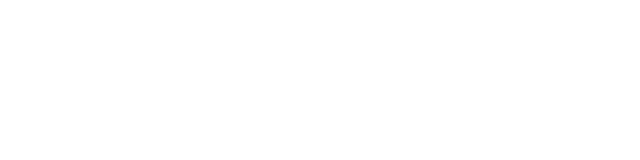
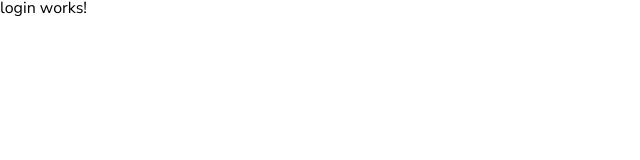
Before and after one commit to rafaelcarvalhocaetano/Caravela, an Angular app: page /login in a window 1280 px wide. Before the commit this address led to /. Shown: the top 160 px of the page, without its empty margins (0-640 px from the left). Built offline with nearby package versions, Linux system fonts and the light colour scheme.

Commit message:
updated color

```diff
--- a/src/app/app-routing.module.ts
+++ b/src/app/app-routing.module.ts
@@ -8,7 +8,7 @@ const routes: Routes = [
     loadChildren: () => import('./home/home.module').then(m => m.HomeModule)
   },
   {
-    path: '',
+    path: 'login',
     loadChildren: () => import('./login/login.module').then(m => m.LoginModule)
   }
 ];
--- a/src/assets/styles/variables.scss
+++ b/src/assets/styles/variables.scss
@@ -1,6 +1,6 @@
 $primary: #1d233b;
 $secundary: #25a9eb;
-$ground: #dfddddfb;
+$ground: #5553532d;
 
 $icon-color: #8d95a1;
 $icon-color-hover: #ebf2f3;
```
Also changed, not shown: 1 other file (tests, documents, lock files or other folders).
